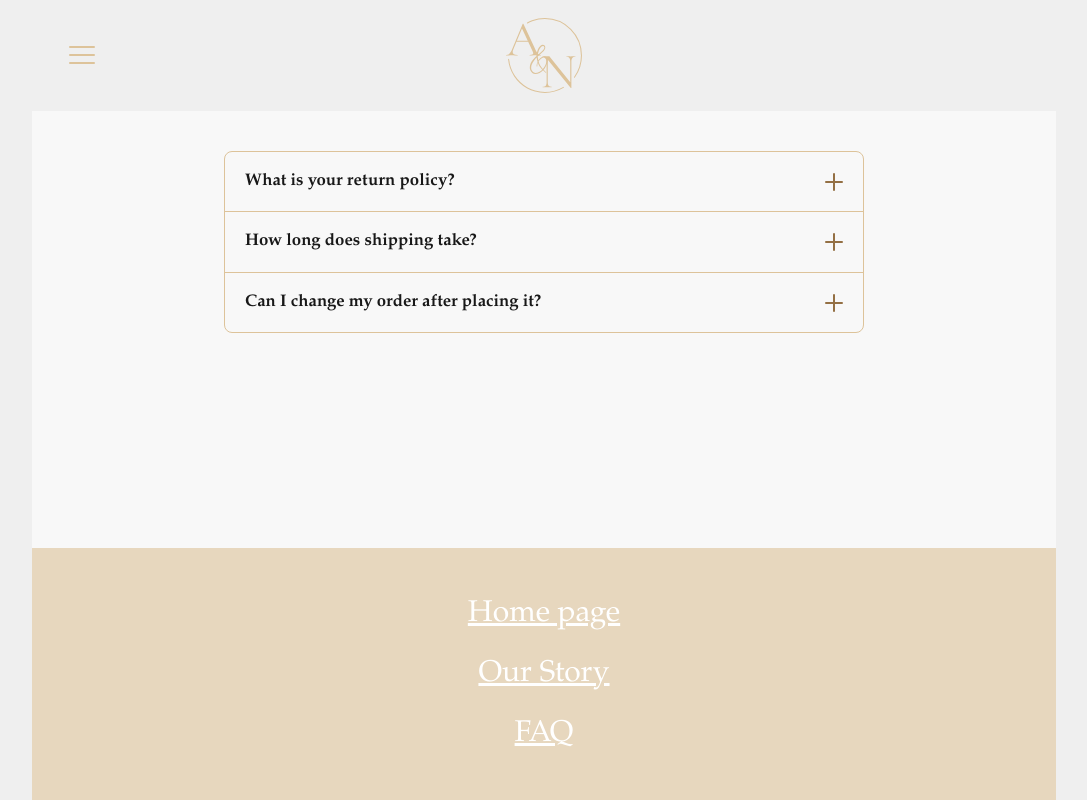
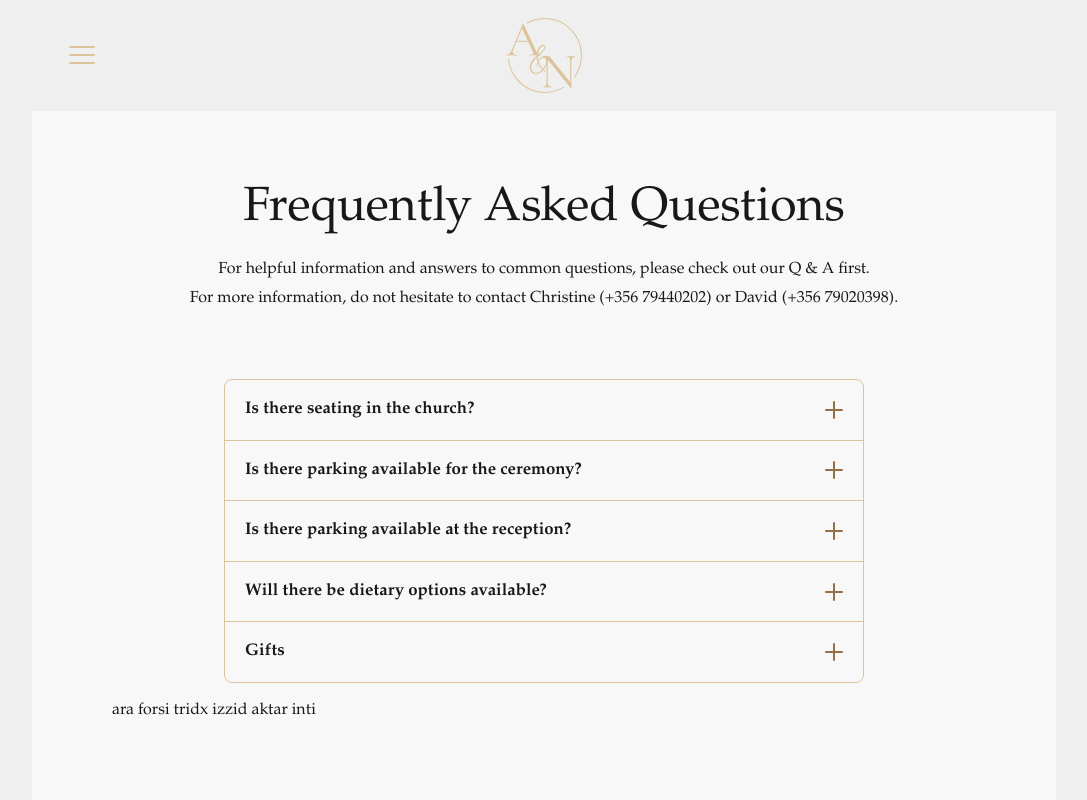
Before and after one commit to imonte642/alexiaandnathan, a plain HTML site: page faq.html in a window 1280 px wide. Shown: the top 800 px of the page, without its empty margins (96-1183 px from the left). Drawn offline with Linux system fonts and the light colour scheme.

Commit message:
updated FAQ page

```diff
--- a/faq.html
+++ b/faq.html
@@ -14,9 +14,9 @@
     <div id="myNav" class="overlayMenu">
         <!-- Overlay content -->
         <div class="overlay-content-menu">
-            <a class="nav-overlay-menu-text" href="index.html">Home</a>
+            <a class="nav-overlay-menu-text" href="index.html" aria-current="page">Home</a>
             <a class="nav-overlay-menu-text" href="ourstory.html">Our Story</a>
-            <a class="nav-overlay-menu-text" href="faq.html" aria-current="page">Q & A</a>
+            <a class="nav-overlay-menu-text" href="faq.html">FAQ</a>
         </div>
     </div>
 
@@ -33,54 +33,90 @@
         <span></span>
     </div>
 
+    <!-- Page content -->
+    <div class="elemMainContainer">
+        <section class="elemCelebContinues" aria-labelledby="timeline-heading" style="margin: 30px 0; gap: 20px;">
+            <h2 class="textHeader" id="timeline-heading">Frequently Asked Questions</h2>
+            <div style="display: flex; flex-direction: column; gap: 6px; width: 80%;">
+                <p style="margin: 0; text-align: center;">For helpful information and answers to common questions, please check out our Q & A first.</p>
+                <p style="margin: 0; text-align: center;">For more information, do not hesitate to contact Christine (+356 79440202) or David (+356 79020398).</p>
+            </div>
+        </section>
+
         <!-- Accordions -->
         <div class="elemMainContainer">
             <div class="accordion" id="accordion">
                 <div class="accordion-item">
                     <h3 class="accordion-header">
-                    <button class="accordion-button" aria-expanded="false" aria-controls="panel-1" id="btn-1">
-                        What is your return policy?
+                        <button type="button" class="accordion-button" aria-expanded="false" aria-controls="panel-1" id="btn-1">
+                            Is there seating in the church?
                             <span class="icon" aria-hidden="true"></span>
                         </button>
                     </h3>
                     <div class="accordion-panel" id="panel-1" role="region" aria-labelledby="btn-1">
                         <div>
-                        <div class="accordion-content">You can return any item within 30 days of delivery for a full
-                            refund, as long as it is unused and in its original packaging.</div>
+                            <div class="accordion-content">Yes seating is available in the church but limited. We suggest you to come early to reserve your spot. Alternatively, you could stay outside of the church on the steps.</div>
                         </div>
                     </div>
                 </div>
 
                 <div class="accordion-item">
                     <h3 class="accordion-header">
-                    <button class="accordion-button" aria-expanded="false" aria-controls="panel-2" id="btn-2">
-                        How long does shipping take?
+                        <button type="button" class="accordion-button" aria-expanded="false" aria-controls="panel-2" id="btn-2">
+                            Is there parking available for the ceremony?
                             <span class="icon" aria-hidden="true"></span>
                         </button>
                     </h3>
                     <div class="accordion-panel" id="panel-2" role="region" aria-labelledby="btn-2">
                         <div>
-                        <div class="accordion-content">Standard shipping takes 3 to 5 business days. Express shipping is
-                            available at checkout and arrives in 1 to 2 business days.</div>
+                            <div class="accordion-content">No reserved parking is allocated but you could use the nearby parking lots available.</div>
                         </div>
                     </div>
                 </div>
 
                 <div class="accordion-item">
                     <h3 class="accordion-header">
-                    <button class="accordion-button" aria-expanded="false" aria-controls="panel-3" id="btn-3">
-                        Can I change my order after placing it?
+                        <button type="button" class="accordion-button" aria-expanded="false" aria-controls="panel-3" id="btn-3">
+                            Is there parking available at the reception?
                             <span class="icon" aria-hidden="true"></span>
                         </button>
                     </h3>
                     <div class="accordion-panel" id="panel-3" role="region" aria-labelledby="btn-3">
                         <div>
-                        <div class="accordion-content">Orders can be changed within one hour of purchase. After that,
-                            they enter processing and we can no longer edit them.</div>
+                            <div class="accordion-content">Yes, parking is available at the premises of the reception, and in the surrounding roads.</div>
                         </div>
                     </div>
                 </div>
 
+                <div class="accordion-item">
+                    <h3 class="accordion-header">
+                        <button type="button" class="accordion-button" aria-expanded="false" aria-controls="panel-4" id="btn-4">
+                            Will there be dietary options available?
+                            <span class="icon" aria-hidden="true"></span>
+                        </button>
+                    </h3>
+                    <div class="accordion-panel" id="panel-4" role="region" aria-labelledby="btn-4">
+                        <div>
+                            <div class="accordion-content">ma nafx tridx izzid din forsi habba daphne</div>
+                        </div>
+                    </div>
+                </div>
+
+                <div class="accordion-item">
+                    <h3 class="accordion-header">
+                        <button type="button" class="accordion-button" aria-expanded="false" aria-controls="panel-5" id="btn-5">
+                            Gifts
+                            <span class="icon" aria-hidden="true"></span>
+                        </button>
+                    </h3>
+                    <div class="accordion-panel" id="panel-5" role="region" aria-labelledby="btn-5">
+                        <div>
+                            <div class="accordion-content">Your presence at our wedding is all we ask for. However, for those who wish to gift, a monetery contribution would be greatly appreciated.</div>
+                        </div>
+                    </div>
+                </div>
+            </div>
+            <p>ara forsi tridx izzid aktar inti</p>
         </div>
     </div>
 
--- a/style.css
+++ b/style.css
@@ -103,7 +103,6 @@ body {
     flex-direction: column;
     align-items: center;
     justify-content: center;
-    gap: 16px;
     padding: 24px 12px;
 }
 
@@ -555,10 +554,10 @@ body {
     border: none;
     min-height: 48px;
     max-width: 100%;
-    padding: 14px 32px;
+    padding: 10px 24px;
     cursor: pointer;
     border-radius: 4px;
-    font-size: 20px;
+    font-size: 16px;
     color: white;
 }
 
```
Also changed, not shown: index.html (+1 -1 lines), ourstory.html (+1 -1 lines). Lines whose indentation alone changed are shown as unchanged.
